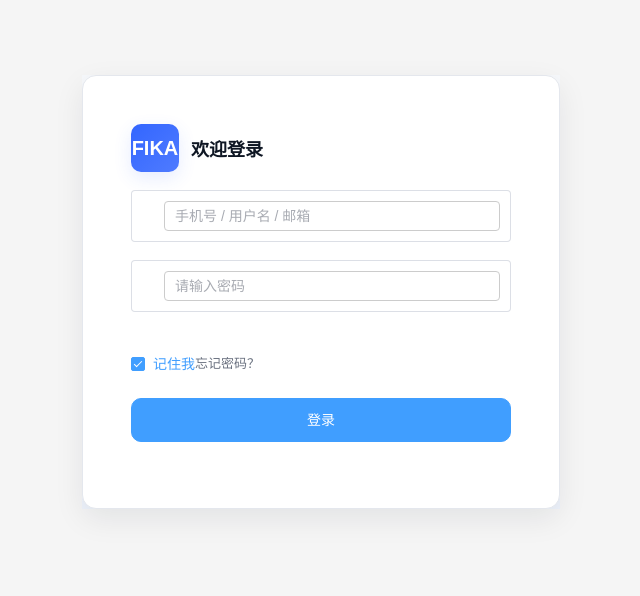
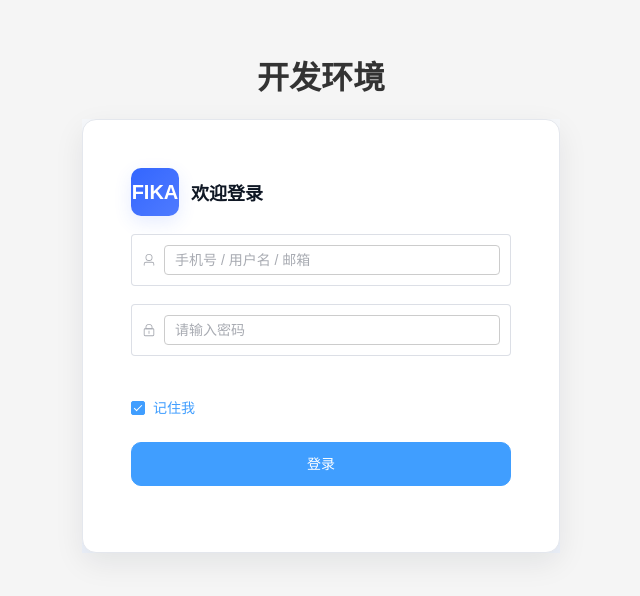
Before and after one commit to zu-superman/fika-webapp, a Vue app: page /login in a window 1280 px wide. Shown: the part 108-704 px from the top of the page, without its empty margins (319-959 px from the left). Built offline with nearby package versions, Linux system fonts and the light colour scheme.

Commit message:
update: 优化登录表单样式

```diff
--- a/package.json
+++ b/package.json
@@ -9,6 +9,7 @@
     "serve": "vite preview"
   },
   "dependencies": {
+    "@element-plus/icons-vue": "^2.3.2",
     "axios": "^1.16.0",
     "element-plus": "^2.13.7",
     "file-saver": "^2.0.5",
--- a/src/components/LoginForm.vue
+++ b/src/components/LoginForm.vue
@@ -14,22 +14,23 @@
         class="login-form"
         @submit.native.prevent
       >
-        <el-form-item prop="username">
+        <el-form-item prop="username" size="default">
           <el-input
             v-model="form.username"
             placeholder="手机号 / 用户名 / 邮箱"
             clearable
-            prefix-icon="el-icon-user"
+            prefix-icon="User"
           />
         </el-form-item>
 
-        <el-form-item prop="password">
+        <el-form-item prop="password" size="default">
           <el-input
             v-model="form.password"
             type="password"
             placeholder="请输入密码"
+clearable
             show-password
-            prefix-icon="el-icon-lock"
+            prefix-icon="Lock"
           />
         </el-form-item>
 
@@ -40,7 +41,6 @@
         <el-form-item>
           <div class="row-between">
             <el-checkbox v-model="form.remember">记住我</el-checkbox>
-            <a class="forgot" href="#" @click.prevent="onForgot">忘记密码？</a>
           </div>
         </el-form-item>
 
@@ -98,10 +98,6 @@ const onSubmit = () => {
       loading.value = false
     }
   })
-}
-
-const onForgot = () => {
-  ElMessage.info('请联系管理员重置密码。')
 }
 
 onMounted(() => {
--- a/src/main.js
+++ b/src/main.js
@@ -5,10 +5,16 @@ import { createPinia } from 'pinia'
 import './styles/index.css'
 // 保证 Element Plus 样式被加载（必须）
 import 'element-plus/dist/index.css'
+import * as ElementPlusIconsVue from '@element-plus/icons-vue'
 
 const pinia = createPinia()
 
-createApp(App)
+const app = createApp(App)
   .use(router)
   .use(pinia)
-  .mount('#app')
+
+for (const [key, component] of Object.entries(ElementPlusIconsVue)) {
+  app.component(key, component)
+}
+
+app.mount('#app')
--- a/src/views/Login.vue
+++ b/src/views/Login.vue
@@ -1,8 +1,15 @@
 <template>
   <div class="login-container">
+    <h1>{{ title }}</h1>
     <LoginForm />
   </div>
 </template>
+
+<script setup>
+import { ref } from 'vue'
+
+const title = ref(import.meta.env.VITE_APP_TITLE)
+</script>
 
 <script>
 import LoginForm from '@/components/LoginForm.vue'
@@ -22,8 +29,4 @@ export default {
   justify-content: center;
   height: 100vh;
 }
-
-h1 {
-  margin-bottom: 20px;
-}
 </style>
```
Also changed, not shown: 1 other file (tests, documents, lock files or other folders).
